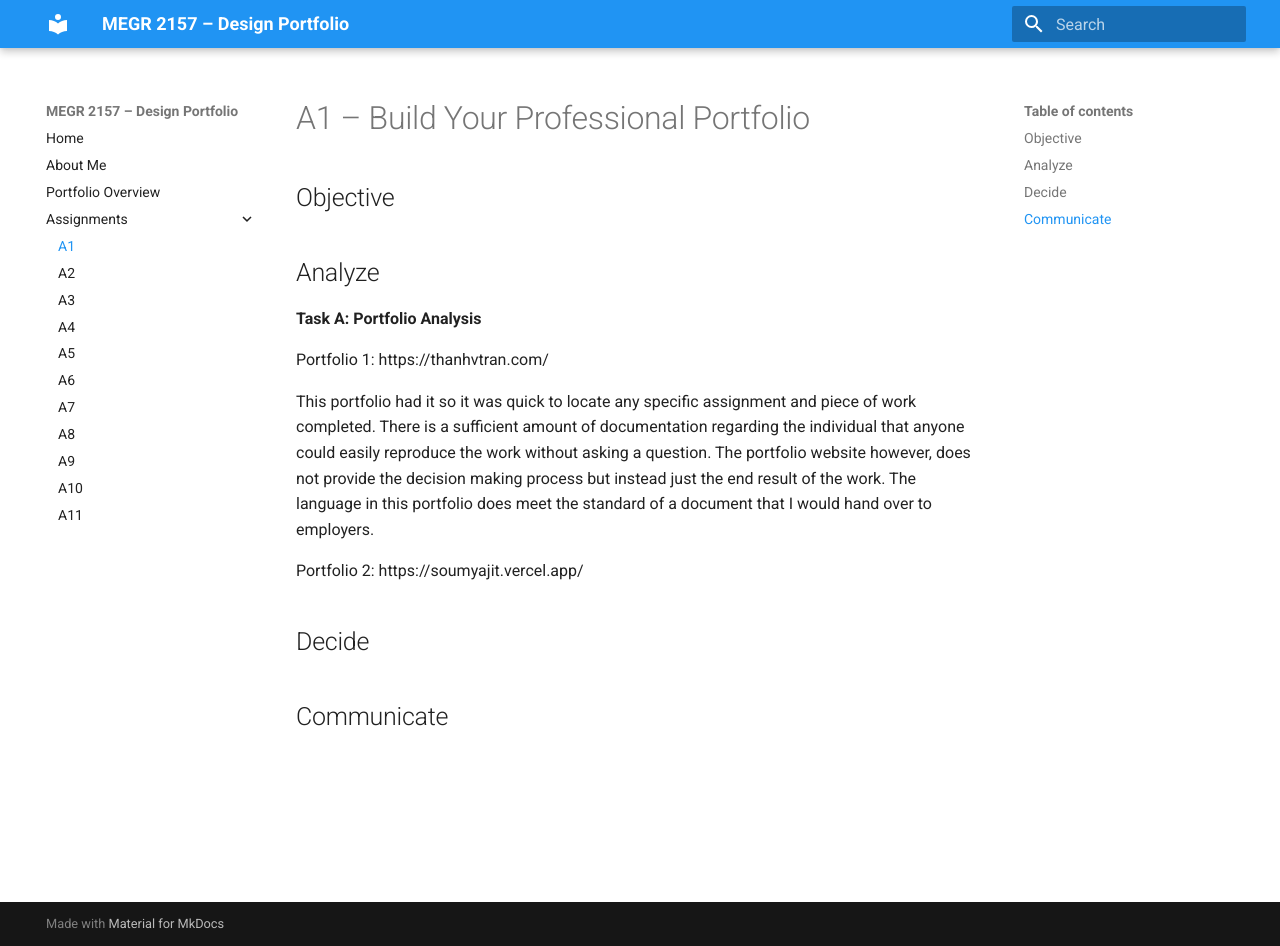
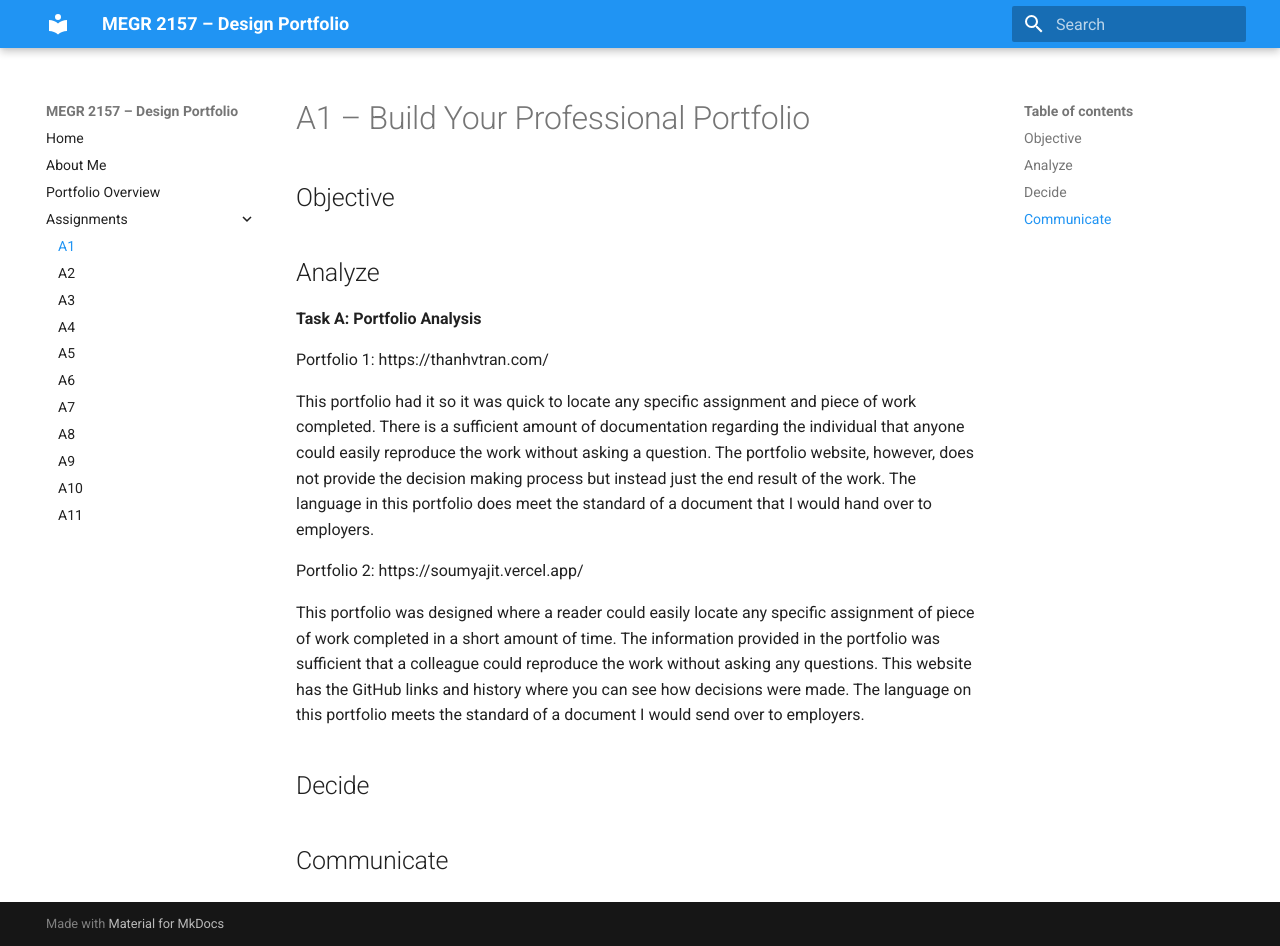
Before and after one commit to AidenGrake/megr2157-portfolio, an MkDocs documentation site: the page built from docs/assignments/A01/index.md, in a window 1280 px wide and 946 px high. Built offline with MkDocs 1.6.1 and Material for MkDocs 9.7.7, drawn with Linux system fonts in a browser that asks for light colours.

Commit message:
Update portfolio analysis descriptions
Revised descriptions for two portfolios to enhance clarity and detail.

```diff
--- a/docs/assignments/A01/index.md
+++ b/docs/assignments/A01/index.md
@@ -8,9 +8,11 @@
 
 Portfolio 1: https://thanhvtran.com/
 
-This portfolio had it so it was quick to locate any specific assignment and piece of work completed. There is a sufficient amount of documentation regarding the individual that anyone could easily reproduce the work without asking a question. The portfolio website however, does not provide the decision making process but instead just the end result of the work. The language in this portfolio does meet the standard of a document that I would hand over to employers.
+This portfolio had it so it was quick to locate any specific assignment and piece of work completed. There is a sufficient amount of documentation regarding the individual that anyone could easily reproduce the work without asking a question. The portfolio website, however, does not provide the decision making process but instead just the end result of the work. The language in this portfolio does meet the standard of a document that I would hand over to employers.
 
 Portfolio 2: https://soumyajit.vercel.app/
+
+This portfolio was designed where a reader could easily locate any specific assignment of piece of work completed in a short amount of time. The information provided in the portfolio was sufficient that a colleague could reproduce the work without asking any questions. This website has the GitHub links and history where you can see how decisions were made. The language on this portfolio meets the standard of a document I would send over to employers.
 
 ## Decide
 
```
